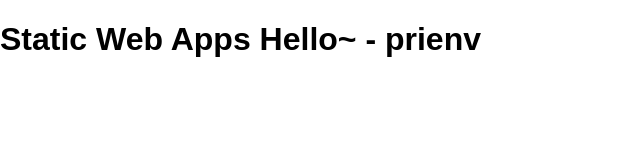
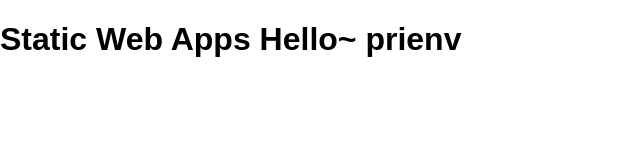
Before and after one commit to cjk7989/vanilla-basic-ded, a website: page src/index.html in a window 1280 px wide. Shown: the whole page, without its empty margins (0-640 px from the left). Drawn offline with Linux system fonts and the light colour scheme.

Commit message:
redeploy after stopping cds

```diff
--- a/src/index.html
+++ b/src/index.html
@@ -9,7 +9,7 @@
 </head>
 
 <body>
-  <h1>Static Web Apps Hello~ - prienv</h1>
+  <h1>Static Web Apps Hello~ prienv</h1>
 </body>
 
 </html>
```
